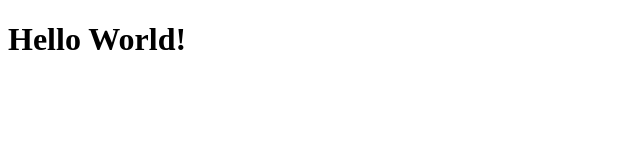
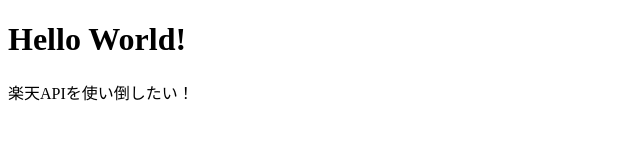
Before and after one commit to fucchy/Rakuten_recipe_API, a plain HTML site: page index.html in a window 1280 px wide. Shown: the whole page, without its empty margins (0-640 px from the left). Drawn offline with Linux system fonts and the light colour scheme.

Commit message:
Update index.html

```diff
--- a/index.html
+++ b/index.html
@@ -5,5 +5,6 @@
   </head>
   <body>
     <h1>Hello World!</h1>
+    <p>楽天APIを使い倒したい！</p>
   </body>
 </html>
```
